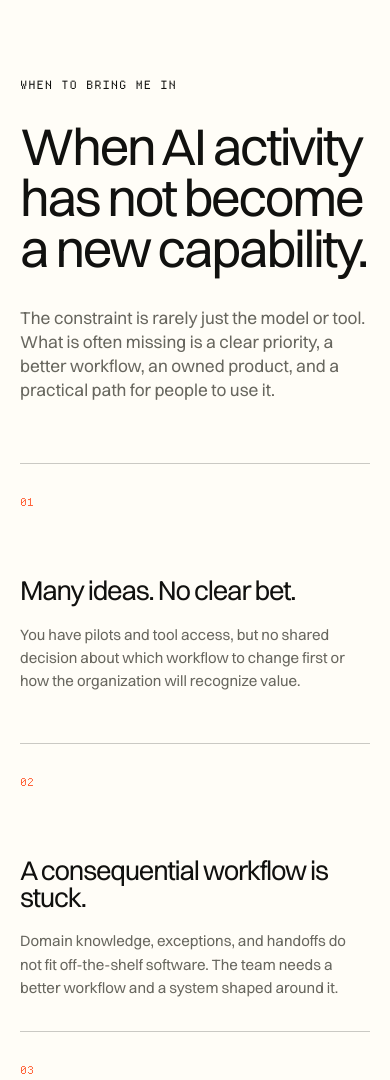
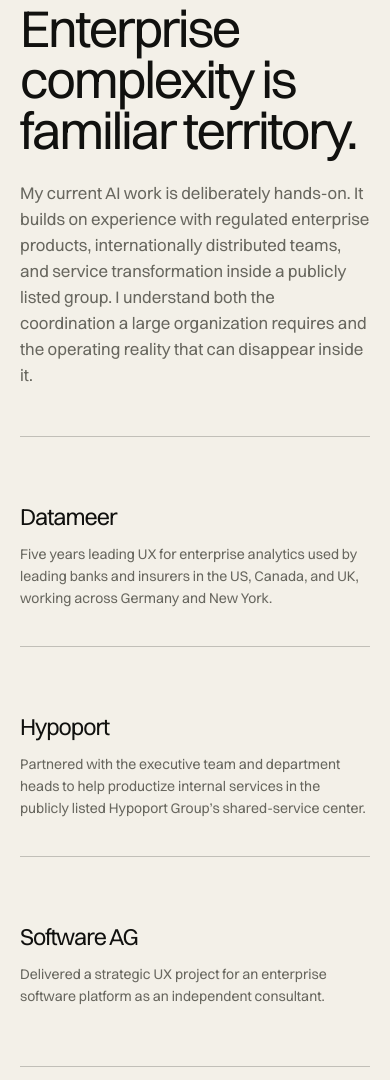
Before and after one commit to oratioandco/treppmann-studio, an Astro site: page /en/ai-transformation in a window 390 px wide. Shown: the part 2142-3222 px from the top of the page. Built offline with nearby package versions, Linux system fonts and the light colour scheme; Astro itself is replaced by a stand-in of ours.

Commit message:
Strengthen enterprise credibility on AI profile

```diff
--- a/src/aiLeadershipData.ts
+++ b/src/aiLeadershipData.ts
@@ -23,8 +23,15 @@
       portraitMeta: 'Produktführung · Design · Transformation · Agentische Umsetzung',
     },
     experience: {
-      label: 'Ausgewählte Erfahrung aus Produkt, Transformation und Umsetzung',
+      label: 'Ausgewählte Erfahrung aus Enterprise, Produkt, Transformation und Umsetzung',
       brands: ['Software AG', 'Ninox', 'Bibel TV', 'ChurchDesk', 'Datameer', 'Hypoport'],
+      title: 'Ich kenne die Komplexität großer Organisationen.',
+      body: 'Meine aktuelle KI-Arbeit ist bewusst praktisch. Sie baut auf Erfahrung mit regulierten Enterprise-Produkten, international verteilten Teams und Service-Transformation im Umfeld eines börsennotierten Konzerns auf. Ich verstehe die Abstimmung, die große Organisationen brauchen, und die operative Realität, die dabei leicht verloren geht.',
+      contexts: [
+        ['Datameer', 'Fünf Jahre UX-Führung für Enterprise Analytics bei führenden Banken und Versicherern in den USA, Kanada und Großbritannien; Zusammenarbeit über Deutschland und New York.'],
+        ['Hypoport', 'Zusammenarbeit mit Executive Team und Bereichsleitungen, um interne Services im Shared Service Center der börsennotierten Hypoport Gruppe stärker zu produktisieren.'],
+        ['Software AG', 'Strategisches UX-Projekt für eine Enterprise-Softwareplattform als unabhängiger Berater.'],
+      ],
     },
     needs: {
       label: 'Wann Sie mich hinzuholen',
@@ -99,7 +106,7 @@
     method: {
       label: 'Work-to-Adoption',
       title: 'Menschen\u00adzentrierte KI beginnt damit, wie die Organisation arbeitet.',
-      body: 'Ich setze KI nicht auf einen ungeprüften Ablauf. Fachbereich, Nutzer, Produkt, Technik und verantwortliche Spezialisten arbeiten früh an demselben realen System.',
+      body: 'Ich setze KI nicht auf einen ungeprüften Ablauf. Fachbereich, Nutzer, Produkt und Technik arbeiten früh an demselben realen System; Security, Legal, Daten, Architektur und Governance kommen passend zu Risiko und Reifegrad hinzu.',
       steps: [
         ['01', 'Outcome', 'Geschäftswirkung und Ausgangslage klären.'],
         ['02', 'Workflow', 'Reale Arbeit, Ausnahmen und Urteil verstehen.'],
@@ -111,7 +118,7 @@
     about: {
       label: 'Tobias Treppmann',
       title: 'Senior Leadership und praktische Umsetzung in einer Person.',
-      body: 'Ich habe Produkt- und Designfunktionen geführt, im Senior Leadership Team gearbeitet, komplexe B2B- und B2C-Systeme gestaltet und aktuelle KI-Workflows selbst gebaut. Dadurch kann ich mit Führungskräften über Prioritäten, mit Fachbereichen über reale Arbeit und mit Produkt- und Technikteams über das konkrete System sprechen.',
+      body: 'Ich habe Produkt- und Designfunktionen geführt, im Senior Leadership Team gearbeitet, regulierte Enterprise-Produkte und komplexe B2B- und B2C-Systeme gestaltet und aktuelle KI-Workflows selbst gebaut. Dadurch kann ich mit Führungskräften über Prioritäten, mit Fachbereichen über reale Arbeit und mit Produkt- und Technikteams über das konkrete System sprechen.',
       points: [
         ['Führung', 'Produkt- und Designleitung, Senior Leadership Team, verteilte Teams, Mentoring und Coaching.'],
         ['Produkt & Systeme', 'Strategie, Product Management, Service- und Workflow-Design, Prototyping in Code, APIs und n8n.'],
@@ -163,8 +170,15 @@
       portraitMeta: 'Product leadership · Design · Transformation · Agentic delivery',
     },
     experience: {
-      label: 'Selected experience across product, transformation, and delivery',
+      label: 'Selected experience across enterprise, product, transformation, and delivery',
       brands: ['Software AG', 'Ninox', 'Bibel TV', 'ChurchDesk', 'Datameer', 'Hypoport'],
+      title: 'Enterprise complexity is familiar territory.',
+      body: 'My current AI work is deliberately hands-on. It builds on experience with regulated enterprise products, internationally distributed teams, and service transformation inside a publicly listed group. I understand both the coordination a large organization requires and the operating reality that can disappear inside it.',
+      contexts: [
+        ['Datameer', 'Five years leading UX for enterprise analytics used by leading banks and insurers in the US, Canada, and UK, working across Germany and New York.'],
+        ['Hypoport', 'Partnered with the executive team and department heads to help productize internal services in the publicly listed Hypoport Group’s shared-service center.'],
+        ['Software AG', 'Delivered a strategic UX project for an enterprise software platform as an independent consultant.'],
+      ],
     },
     needs: {
       label: 'When to bring me in',
@@ -239,7 +253,7 @@
     method: {
       label: 'Work-to-Adoption',
       title: 'Human-centered AI starts with how the organization works.',
-      body: 'I do not add AI to an unexamined workflow. Domain experts, users, product, technology, and responsible specialists engage with the same real system early.',
+      body: 'I do not add AI to an unexamined workflow. Domain experts, users, product, and technology engage with the same real system early; security, legal, data, architecture, and governance join at the level the risk and maturity require.',
       steps: [
         ['01', 'Outcome', 'Clarify the business result and baseline.'],
         ['02', 'Workflow', 'Understand real work, exceptions, and judgment.'],
@@ -251,7 +265,7 @@
     about: {
       label: 'Tobias Treppmann',
       title: 'Senior leadership and hands-on delivery in one person.',
-      body: 'I have led product and design functions, served on a Senior Leadership Team, shaped complex B2B and B2C systems, and built current AI workflows myself. I can work with executives on priorities, domain teams on real operations, and product and engineering teams on the system itself.',
+      body: 'I have led product and design functions, served on a Senior Leadership Team, shaped regulated enterprise products and complex B2B and B2C systems, and built current AI workflows myself. I can work with executives on priorities, domain teams on real operations, and product and engineering teams on the system itself.',
       points: [
         ['Leadership', 'Product and design leadership, Senior Leadership Team, distributed teams, mentoring, and coaching.'],
         ['Product & systems', 'Strategy, product management, service and workflow design, real-code prototyping, APIs, and n8n.'],
--- a/src/components/AILeadershipPage.astro
+++ b/src/components/AILeadershipPage.astro
@@ -64,6 +64,15 @@
       <ul class="section-shell experience-brands" aria-label={c.experience.label}>
         {c.experience.brands.map((brand) => <li>{brand}</li>)}
       </ul>
+      <div class="section-shell enterprise-intro" data-reveal>
+        <h2>{c.experience.title}</h2>
+        <p>{c.experience.body}</p>
+      </div>
+      <div class="section-shell enterprise-contexts">
+        {c.experience.contexts.map(([name, body]) => (
+          <article data-reveal><h3>{name}</h3><p>{body}</p></article>
+        ))}
+      </div>
     </section>
 
     <section class="needs-section section-light" id="needs">
--- a/src/styles/global.css
+++ b/src/styles/global.css
@@ -206,6 +206,16 @@
 .leadership-portrait figcaption { padding: 1rem; display: grid; gap: .25rem; border-top: 1px solid var(--line-dark); background: var(--ink); }
 .leadership-portrait figcaption strong { font-size: .92rem; font-weight: 600; }
 .leadership-portrait figcaption span { font-family: var(--mono); font-size: .58rem; line-height: 1.5; color: rgba(255,253,247,.58); text-transform: uppercase; }
+.leadership-page .experience-strip { padding-bottom: 7.5rem; }
+.enterprise-intro { display: grid; grid-template-columns: minmax(0, 1.15fr) minmax(320px, .85fr); gap: clamp(2rem, 7vw, 8rem); margin-top: 6.5rem; align-items: end; }
+.enterprise-intro h2 { max-width: 850px; font-size: clamp(3.2rem, 5.7vw, 6.5rem); }
+.enterprise-intro p { color: var(--muted); font-size: 1.05rem; max-width: 650px; }
+.enterprise-contexts { display: grid; grid-template-columns: repeat(3, 1fr); margin-top: 4.5rem; border-top: 1px solid var(--line); }
+.enterprise-contexts article { min-height: 220px; padding: 1.5rem 2rem 2rem 0; border-right: 1px solid var(--line); }
+.enterprise-contexts article:not(:first-child) { padding-left: 2rem; }
+.enterprise-contexts article:last-child { border-right: 0; }
+.enterprise-contexts h3 { margin: 3.5rem 0 1rem; font-size: 1.45rem; }
+.enterprise-contexts p { color: var(--muted); font-size: .88rem; max-width: 390px; }
 .needs-section, .services-section, .proof-section, .method-section, .about-section, .engagements-section { padding: 9rem 0; }
 .leadership-heading { display: grid; grid-template-columns: minmax(180px, .48fr) minmax(0, 1.52fr); gap: clamp(2rem, 6vw, 7rem); align-items: start; }
 .leadership-heading h2 { font-size: clamp(3.25rem, 5.8vw, 6.7rem); max-width: 1120px; }
@@ -286,6 +296,10 @@
   .leadership-hero-shell { grid-template-columns: minmax(0, 1.25fr) minmax(250px, .75fr); gap: 2.5rem; }
   .leadership-hero h1 { font-size: clamp(4rem, 10vw, 6.7rem); }
   .leadership-hero .hero-intro { font-size: 1.35rem; margin-top: 2.3rem; }
+  .enterprise-intro { grid-template-columns: 1fr; gap: 1.5rem; }
+  .enterprise-contexts { grid-template-columns: repeat(2, 1fr); }
+  .enterprise-contexts article:nth-child(2) { border-right: 0; }
+  .enterprise-contexts article:last-child { grid-column: 1 / -1; border-top: 1px solid var(--line); }
   .leadership-heading { grid-template-columns: 1fr; gap: .7rem; }
   .leadership-heading .eyebrow { margin-bottom: 1rem; }
   .needs-grid, .compact-proof-grid, .about-points, .engagement-grid { grid-template-columns: repeat(2, 1fr); }
@@ -324,6 +338,12 @@
   .leadership-grid { grid-template-columns: repeat(2, 1fr); }
   .leadership-actions .button { width: 100%; }
   .leadership-portrait { width: min(100%, 370px); }
+  .leadership-page .experience-strip { padding-bottom: 5.5rem; }
+  .enterprise-intro { margin-top: 4rem; }
+  .enterprise-intro h2 { font-size: 3.25rem; }
+  .enterprise-contexts { grid-template-columns: 1fr; margin-top: 3rem; }
+  .enterprise-contexts article, .enterprise-contexts article:not(:first-child) { grid-column: auto; min-height: 210px; border-right: 0; border-top: 0; border-bottom: 1px solid var(--line); padding: 1.3rem 0 2rem; }
+  .enterprise-contexts h3 { margin-top: 3rem; }
   .needs-section, .services-section, .proof-section, .method-section, .about-section, .engagements-section { padding: 5.5rem 0; }
   .leadership-heading h2 { font-size: 3.25rem; }
   .leadership-heading .lead { font-size: 1.08rem; }
```
Also changed, not shown: 1 other file.
